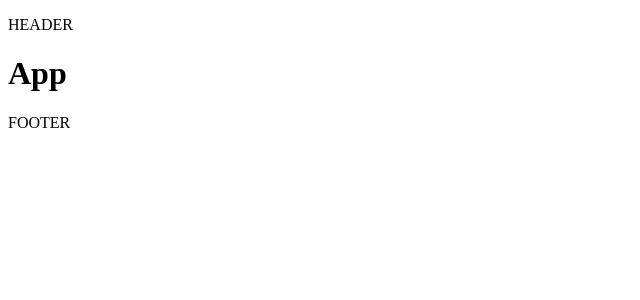
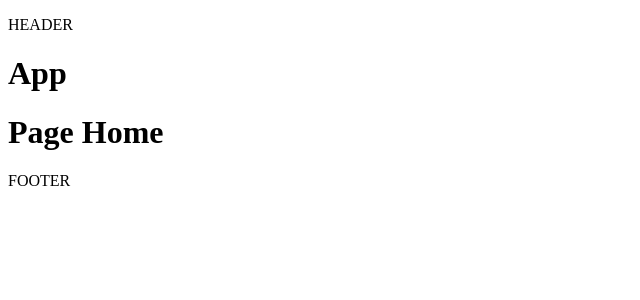
Before and after one commit to AlanGdev/Kasa, a React (Vite) app: page / in a window 1280 px wide. Shown: the top 300 px of the page, without its empty margins (0-640 px from the left). Built offline with nearby package versions, Linux system fonts and the light colour scheme.

Commit message:
Création du composant AppRouter et de la logique de routage Création des différentes pages: Home Apropos Logement Error

```diff
--- a/src/App.jsx
+++ b/src/App.jsx
@@ -1,13 +1,15 @@
 import Header from './components/Header'
 import Footer from './components/Footer'
 import { BrowserRouter as Router } from 'react-router-dom'
+import AppRouter from './components/AppRouter'
 
 function App() {
   return (
     <>
+      <Router>
       <Header/>
-      <Router>
         <h1>App</h1>
+        <AppRouter/>
       </Router>
       <Footer/>
     </>
--- /dev/null
+++ b/src/components/AppRouter/index.jsx
@@ -0,0 +1,17 @@
+import { Routes,Route } from "react-router-dom";
+import Home from '../../pages/Home'
+import Apropos from '../../pages/Apropos'
+import Logement from '../../pages/Logement'
+import Error from '../../pages/Error'
+function AppRouter(){
+    return(
+        <Routes>
+            <Route path='/' element={<Home/>} />
+            <Route path='/Apropos' element={<Apropos/>} />
+            <Route path='/Logement/:id>' element={<Logement/>}/>
+            <Route path='*' element={<Error/>}/>
+
+        </Routes>
+    )
+}
+export default AppRouter
--- /dev/null
+++ b/src/pages/Apropos/index.jsx
@@ -0,0 +1,6 @@
+function Apropos(){
+    return(
+        <p>Page Apropos</p>
+    )
+}
+export default Apropos
--- /dev/null
+++ b/src/pages/Error/index.jsx
@@ -0,0 +1,6 @@
+function Error(){
+    return(
+        <p>Erreur 404 - Page non trouvée</p>
+    )
+}
+export default Error
--- /dev/null
+++ b/src/pages/Home/index.jsx
@@ -0,0 +1,6 @@
+function Home(){
+    return(
+        <h1>Page Home</h1>
+    )
+}
+export default Home
--- /dev/null
+++ b/src/pages/Logement/index.jsx
@@ -0,0 +1,6 @@
+function Logement(){
+    return(
+        <p>Page Logement</p>
+    )
+}
+export default Logement
```
